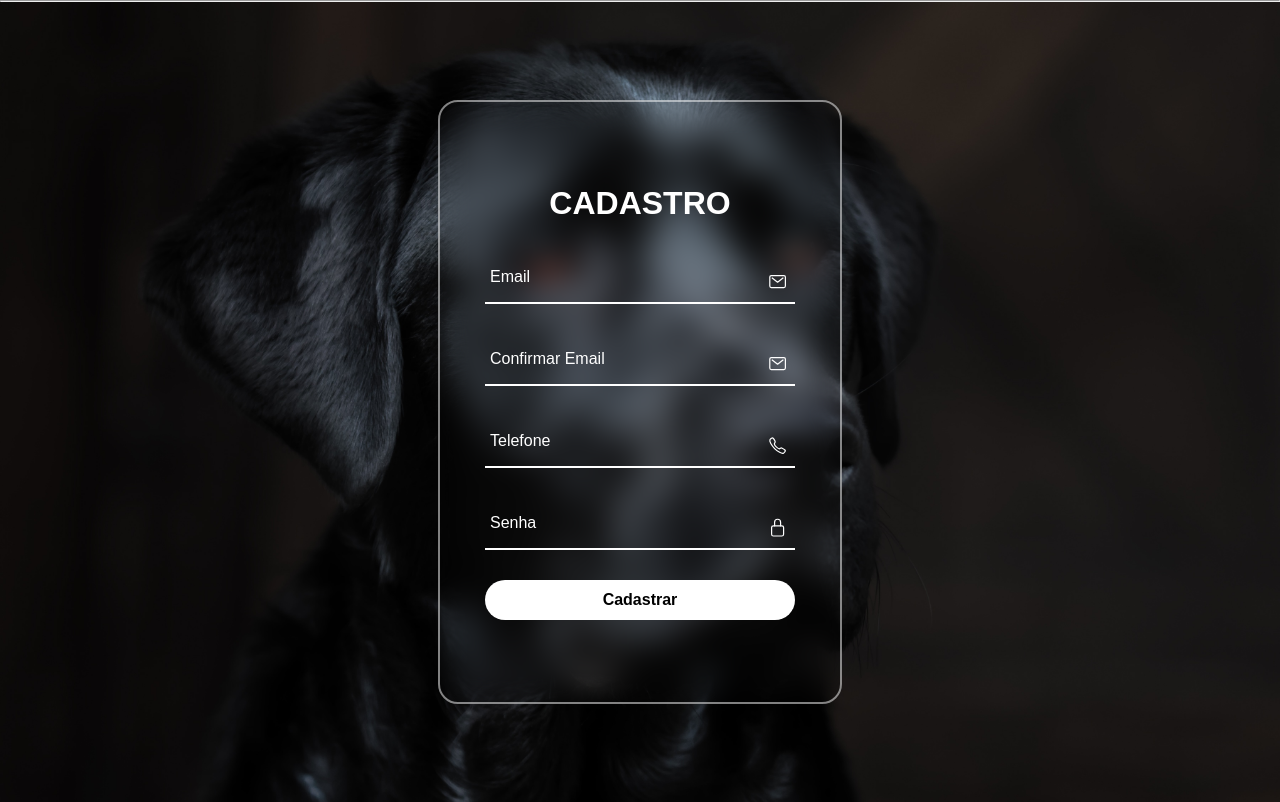
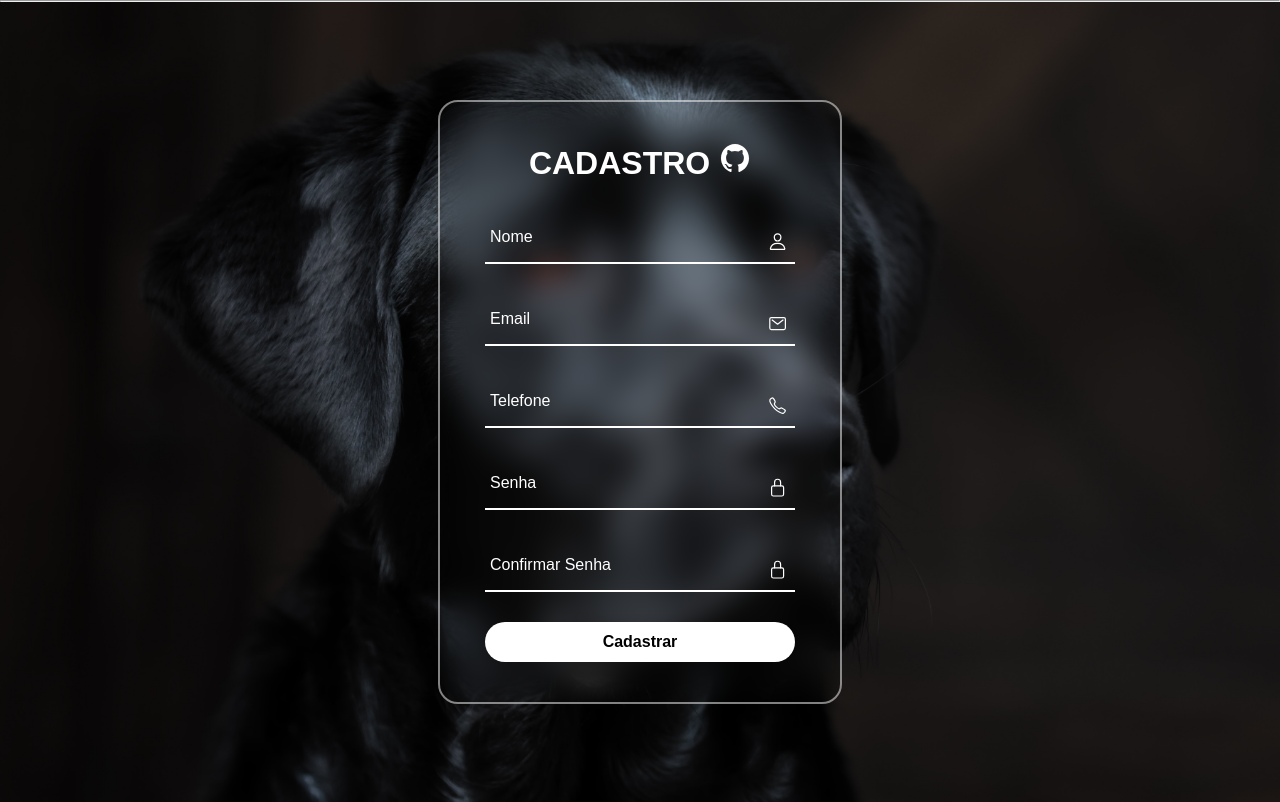
Before and after one commit to Luiz-Felip-DEV/tela_cadastro, a PHP site: page /cadastrar.php in a window 1280 px wide. Shown: the part 70-872 px from the top of the page. Run offline with PHP 8.4, Linux system fonts and the light colour scheme; some libraries are stand-ins or nearby versions.

Commit message:
funcionamento com o banco de dados página cadastrar

```diff
--- a/sistemaLC/cadastrar.php
+++ b/sistemaLC/cadastrar.php
@@ -1,22 +1,16 @@
 <?php
-    function inserirDados($nome,$telefone,$email,$senha){
-        $conn = new mysqli ("localhost","root", "", "dog_ti");
-        if ($conn->connect_error){
-            echo "ERRO: " . $conn->connect_error;
-        }else{
-            $stmt = $conn->prepare("INSERT INTO cadastro_dog (nome_cadas, telefone_cadas, email_cadas, senha_cadas) VALUES(?,?,?,?)");
-            $stmt->bind_param("ssss", $nome, $telefone,$email,$senha);
-            $stmt->execute();
-        }
+      if(isset($_POST['submit'])){
 
-    }
+            $nomeUsuario = $_POST['nome'];
+            $emailUsuario = $_POST['email'];
+            $telefoneUsuario = $_POST['telefone'];
+            $senhaUsuario = $_POST['senha'];
+            require_once('func.phtml');
+            inserirUsuario($nomeUsuario,$emailUsuario,$telefoneUsuario,$senhaUsuario);
+            $mensagem = "DADOS ENVIADOS COM SUCESSO, VOLTE SEMPRE";
+            echo '<script>alert("'.$mensagem.'");</script>';
 
-    $nome = "Patricia Lima";
-    $telefone = "349827462472";
-    $email = "pattirib897@gmail.com";
-    $senha = "lima45673";
-
-    inserirDados($nome, $telefone, $email,$senha);
+      }
 
 ?>
 
@@ -52,36 +46,53 @@
     <section class="cadastro">
         <div class="form-box-cadastro">
             <div class="form-value">
-                <form action="">
-                    <h2>CADASTRO</h2>
+                <form action="cadastrar.php" method="POST">
+                    <h2>CADASTRO <ion-icon name="logo-github"></ion-icon></h2>
+
                     <div class="inputbox">
-                        <ion-icon name="mail-outline"></ion-icon>
-                        <input type="text" required>
-                        <label for="">Email</label>
+                        <ion-icon name="person-outline"></ion-icon>
+                        <input name= "nome" type="text" required >
+                        <label for="">Nome</label>
+                        <span class="span-required">Nome deve conter no mínimo 3 caracteres</span>
                     </div>
 
                     <div class="inputbox">
                         <ion-icon name="mail-outline"></ion-icon>
-                        <input type="text" required>
-                        <label for="">Confirmar Email</label>
+                        <input name= "email" type="text" required>
+                        <label for="">Email</label>
+                        <span class="span-required">Digite um email válido</span>
                     </div>
 
                         <div class="inputbox">
                             <ion-icon name="call-outline"></ion-icon>
-                            <input type="tel" required>
+                            <input name="telefone" type="tel" required>
                             <label for="">Telefone</label>
+                            <span class="span-required">Digite um telefone válido</span>
                         </div>
                     <div class="inputbox">
                         <ion-icon name="lock-closed-outline"></ion-icon>
-                        <input type="password" required>
+                        <input name="senha" type="password" required>
                         <label for="">Senha</label>
                     </div>
 
-                    <button>Cadastrar</button>
+                    <div class="inputbox">
+                        <ion-icon name="lock-closed-outline"></ion-icon>
+                        <input name="conf_senha" type="password" required>
+                        <label for="">Confirmar Senha</label>
+                    </div>
+
+                    <button type="submit" name="submit" id="submit">Cadastrar</button>
 
     </section>
 
     <script type="module" src="https://unpkg.com/ionicons@5.5.2/dist/ionicons/ionicons.esm.js"></script>
     <script nomodule src="https://unpkg.com/ionicons@5.5.2/dist/ionicons/ionicons.js"></script>
+    <script src="
+    https://cdn.jsdelivr.net/npm/sweetalert2@11.7.3/dist/sweetalert2.all.min.js
+    "></script>
+    <link href="
+    https://cdn.jsdelivr.net/npm/sweetalert2@11.7.3/dist/sweetalert2.min.css
+    " rel="stylesheet">
+    </script>
 </body>
 </html>
--- a/sistemaLC/style.css
+++ b/sistemaLC/style.css
@@ -274,3 +274,10 @@ a{
         left: 0;
     }
 }
+
+.span-required{
+    font-size: 12px;
+    margin: 3px 0 0 1px;
+    color: red;
+    display: none;
+}
```
